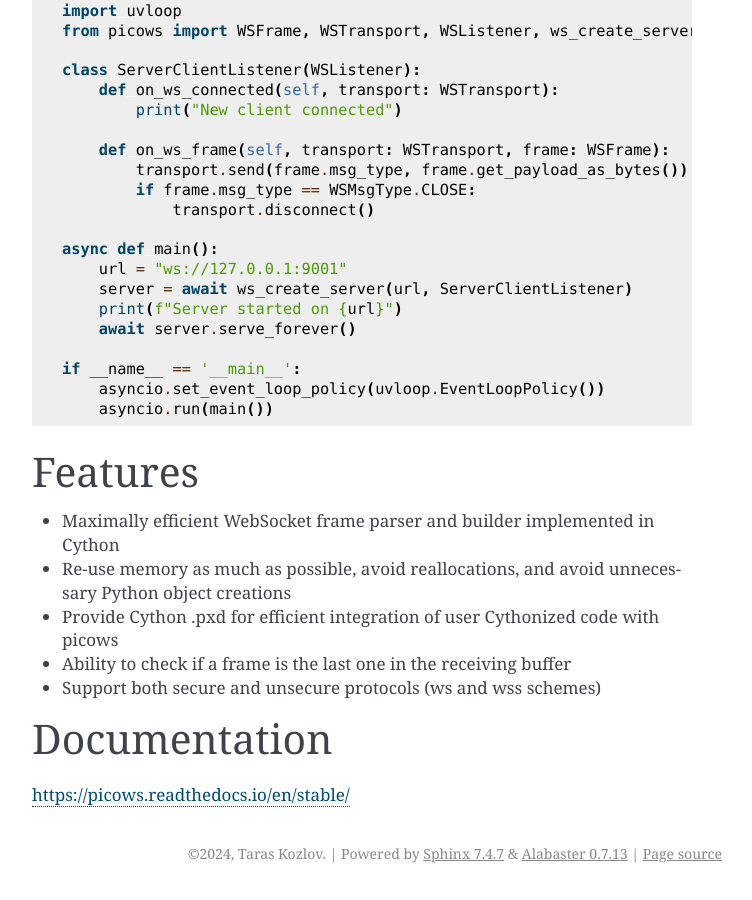
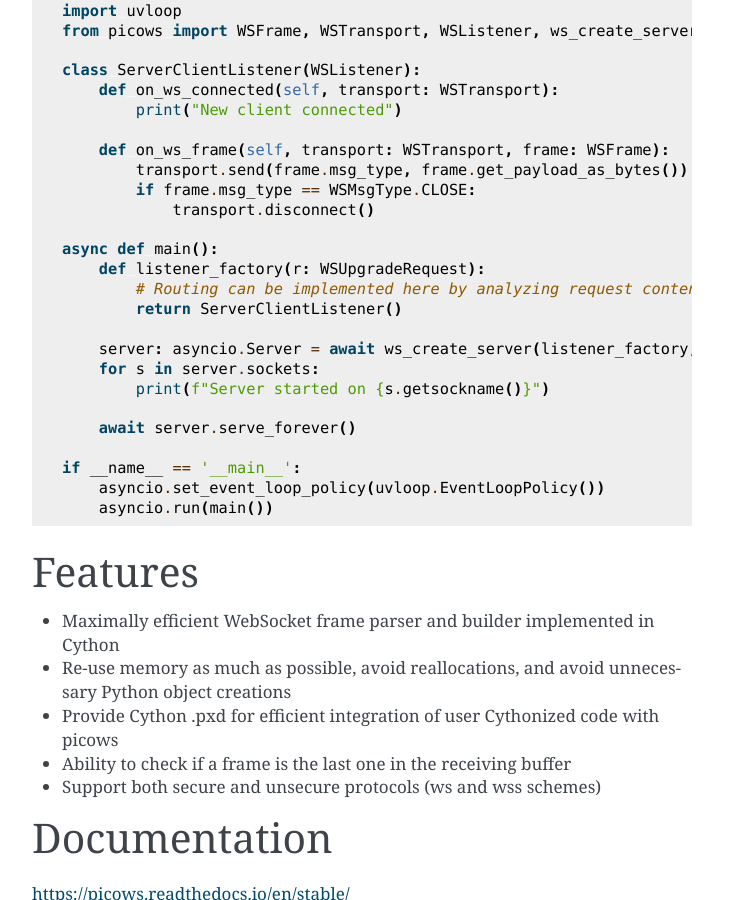
Before and after one commit to tarasko/picows, a Sphinx documentation site: the page built from docs/source/index.rst, in a window 1280 px wide and 900 px high, scrolled down 2375 px. Shown: the whole window, without its empty margins (388-1140 px from the left). Built offline with Sphinx 7.4.7, drawn with Linux system fonts in a browser that asks for light colours.

Commit message:
Customize server negotiation behaviour, pass extra arguments directly to asyncio.create_server

```diff
--- a/README.rst
+++ b/README.rst
@@ -107,9 +107,14 @@
               transport.disconnect()
 
   async def main():
-      url = "ws://127.0.0.1:9001"
-      server = await ws_create_server(url, ServerClientListener)
-      print(f"Server started on {url}")
+      def listener_factory(r: WSUpgradeRequest):
+          # Routing can be implemented here by analyzing request content
+          return ServerClientListener()
+
+      server: asyncio.Server = await ws_create_server(listener_factory, "127.0.0.1", 9001)
+      for s in server.sockets:
+          print(f"Server started on {s.getsockname()}")
+
       await server.serve_forever()
 
   if __name__ == '__main__':
--- a/picows/__init__.py
+++ b/picows/__init__.py
@@ -4,6 +4,7 @@
     WSFrame,
     WSTransport,
     WSListener,
+    WSUpgradeRequest,
     ws_connect,
     ws_create_server,
     PICOWS_DEBUG_LL
@@ -16,6 +17,7 @@
     'WSFrame',
     'WSTransport',
     'WSListener',
+    'WSUpgradeRequest',
     'ws_connect',
     'ws_create_server',
     'PICOWS_DEBUG_LL'
```
Also changed, not shown: docs/source/reference.rst (+23 -0 lines), 4 other files.
